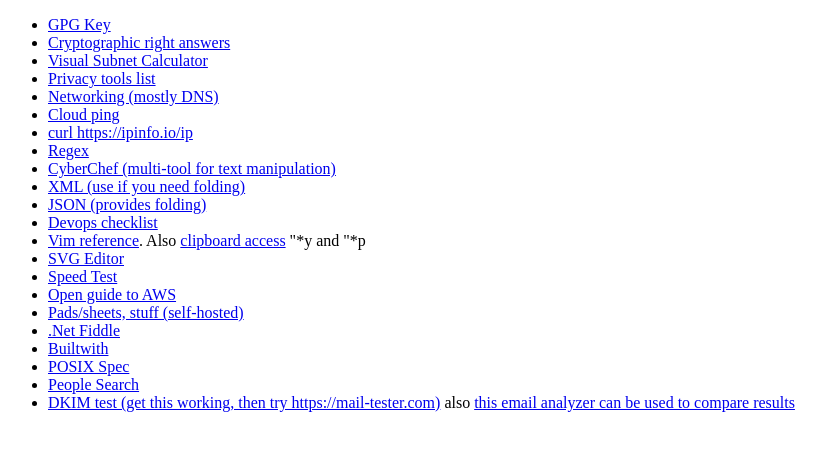
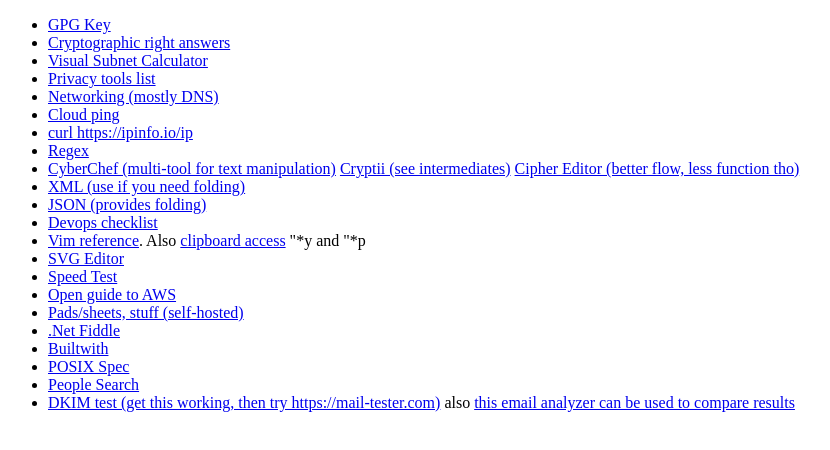
Before and after one commit to elerch/lerch.org, a plain HTML site: page tools/index.html in a window 1280 px wide. Shown: the whole page, without its empty margins (0-830 px from the left). Drawn offline with Linux system fonts and the light colour scheme.

Commit message:
add two graphical tools for bit manipulation

```diff
--- a/tools/index.html
+++ b/tools/index.html
@@ -32,6 +32,8 @@
       </li>
       <li>
         <a href="http://cyberchef.org/">CyberChef (multi-tool for text manipulation)</a>
+        <a href="http://crypii.com/">Cryptii (see intermediates)</a>
+        <a href="https://ciphereditor.com/">Cipher Editor (better flow, less function tho)</a>
       </li>
       <li>
         <a href="http://codebeautify.org/xmlviewer">XML (use if you need folding)</a>
```
